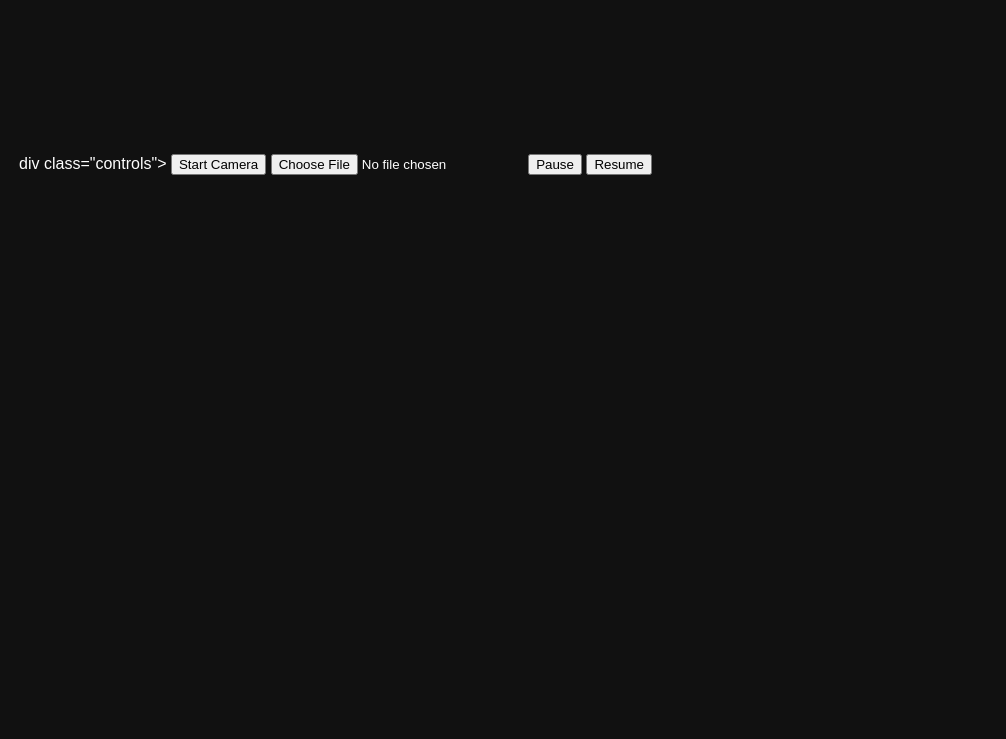
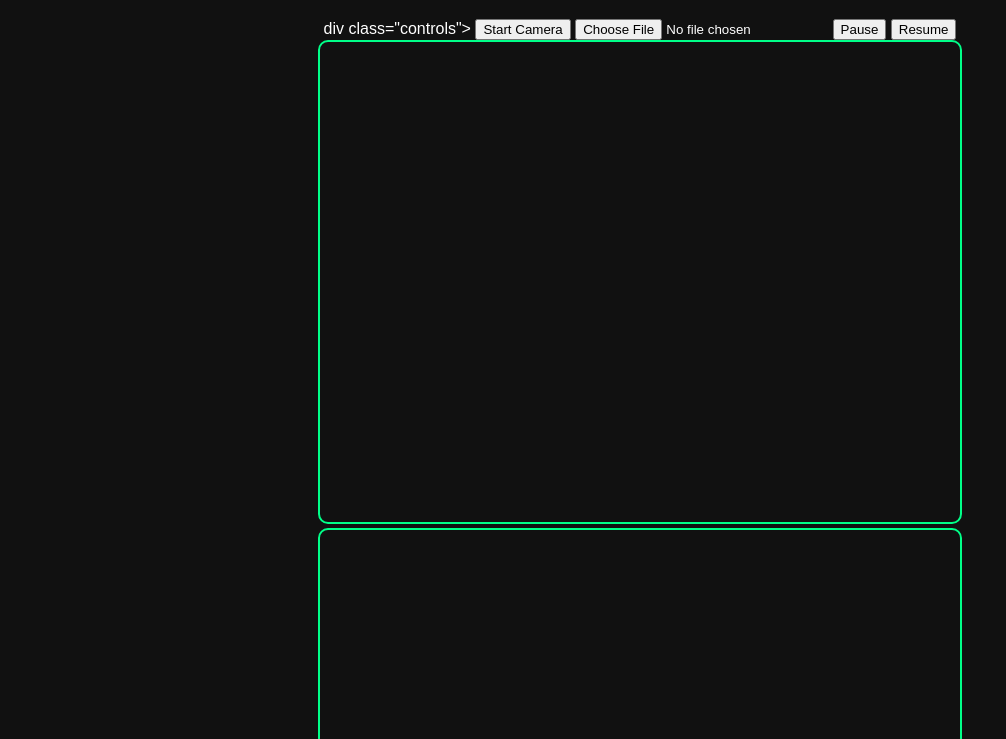
Before and after one commit to Hussain007H/green_screen_video_processing_webapp, a plain HTML site: page index.html in a window 1280 px wide. Shown: the part 61-800 px from the top of the page, without its empty margins (0-1006 px from the left). Drawn offline with Linux system fonts and the light colour scheme.

Commit message:
style.css

```diff
--- a/style.css
+++ b/style.css
@@ -11,3 +11,9 @@ h1 {
   position: relative;
   display: inline-block;
 }
+video, canvas {
+  width: 640px;
+  height: 480px;
+  border: 2px solid #00ff88;
+  border-radius: 10px;
+}
```
